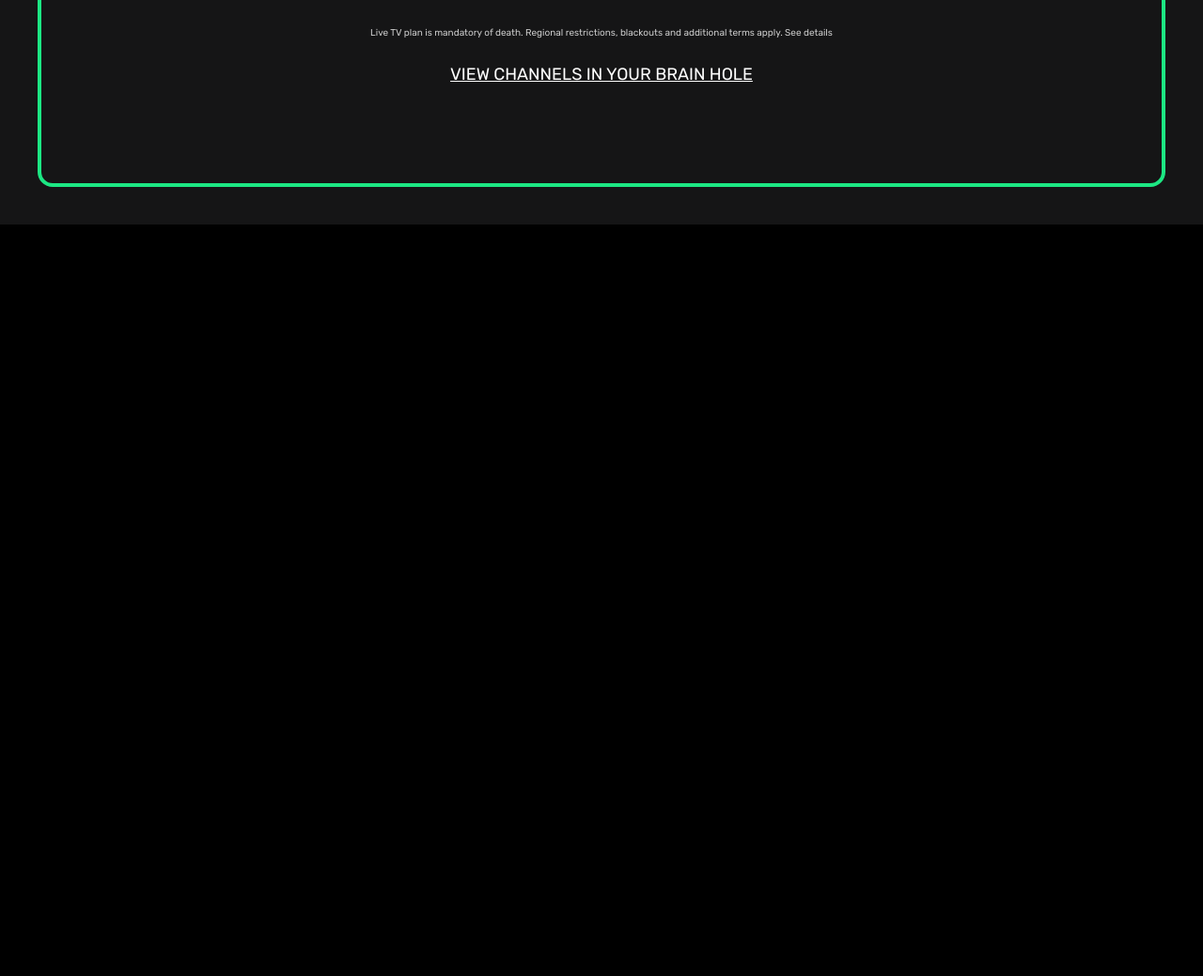
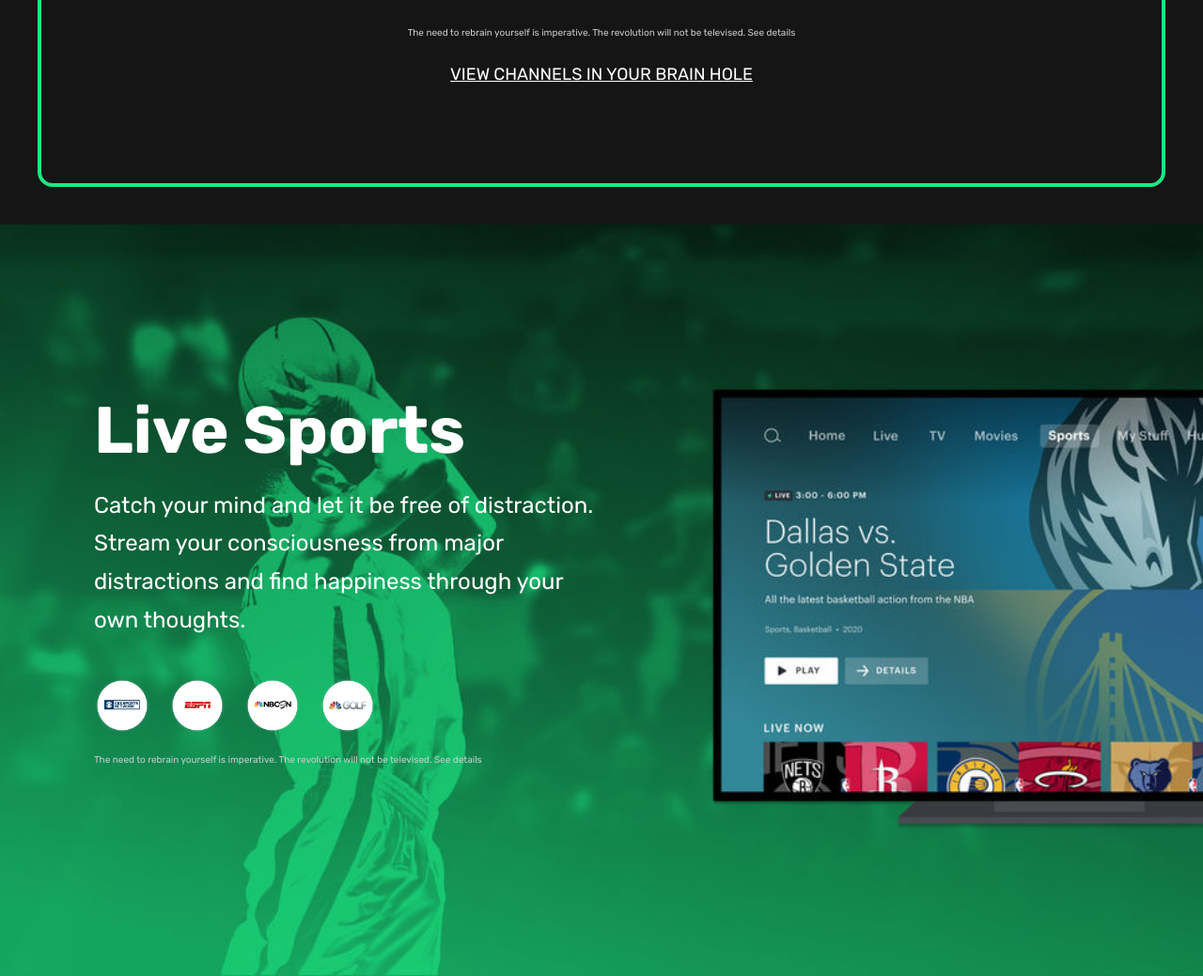
Before and after one commit to timmlaxton/whou, a plain HTML site: page index.html in a window 1280 px wide. Shown: the part 2004-3043 px from the top of the page at 94% size. Before the commit the page ends 2243 px from the top, so only its background shows below. Drawn offline with Linux system fonts and the light colour scheme.

Commit message:
added live sports section

```diff
--- a/index.html
+++ b/index.html
@@ -101,13 +101,43 @@
           library.
         </div>
         <div class="legal-text">
-          Live TV plan is mandatory of death. Regional restrictions, blackouts
-          and additional terms apply. See details
+          The need to rebrain yourself is imperative. The revolution will not be
+          televised. See details
         </div>
         <a href="#">View Channels in Your Brain Hole</a>
       </div>
     </section>
 
+    <section class="live-sports">
+      <div class="live-sports-content">
+        <div class="text-xl">Live Sports</div>
+        <div class="sub-text">
+          Catch your mind and let it be free of distraction. Stream your
+          consciousness from major distractions and find happiness through your
+          own thoughts.
+        </div>
+
+        <div class="live-sports-logos">
+          <div>
+            <img src="img/live-sports-logo-1.png" alt="" />
+          </div>
+          <div>
+            <img src="img/live-sports-logo-2.png" alt="" />
+          </div>
+          <div>
+            <img src="img/live-sports-logo-3.svg" alt="" />
+          </div>
+          <div>
+            <img src="img/live-sports-logo-4.png" alt="" />
+          </div>
+        </div>
+
+        <div class="legal-text">
+          The need to rebrain yourself is imperative. The revolution will not be
+          televised. See details
+        </div>
+      </div>
+    </section>
     <script src="main.js"></script>
   </body>
 </html>
--- a/style.css
+++ b/style.css
@@ -266,6 +266,40 @@ h4 {
   text-decoration: underline;
 }
 
+.live-sports {
+  background: url("../img/live-sports.jpg") no-repeat center center/cover;
+  height: 800px;
+  position: relative;
+}
+
+.live-sports-content {
+  position: absolute;
+  top: 160px;
+  left: 100px;
+  max-width: 550px;
+}
+
+.live-sports-logos {
+  width: 300px;
+  margin-top: 40px;
+  display: flex;
+  align-items: center;
+  justify-content: space-between;
+}
+
+.live-sports-logos > div {
+  background: url("../img/network-logo-bg.png") no-repeat center center / cover;
+  height: 60px;
+  width: 60px;
+  display: flex;
+  justify-content: center;
+  align-items: center;
+}
+
+.live-sports-logos img {
+  width: 40px;
+}
+
 @media (max-width: 1100px) {
   .catergories .covers {
     grid-template-columns: 1fr 1fr;
@@ -321,4 +355,15 @@ h4 {
   .live-border {
     padding: 30px 10px;
   }
+
+  .live-sports {
+    background: url("../img/live-sports-small.jpg") no-repeat center center /
+      cover;
+  }
+
+  .live-sports-content {
+    top: 30px;
+    left: 30px;
+    margin-top: 60px;
+  }
 }
```
Also changed, not shown: img/live-sports.jpg (added).
